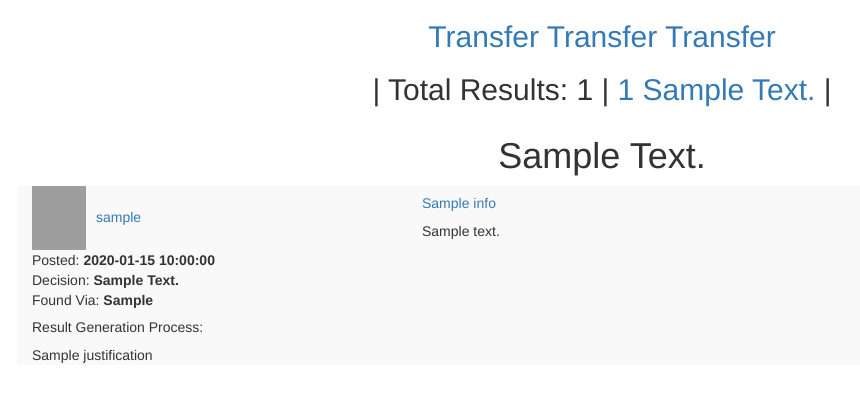
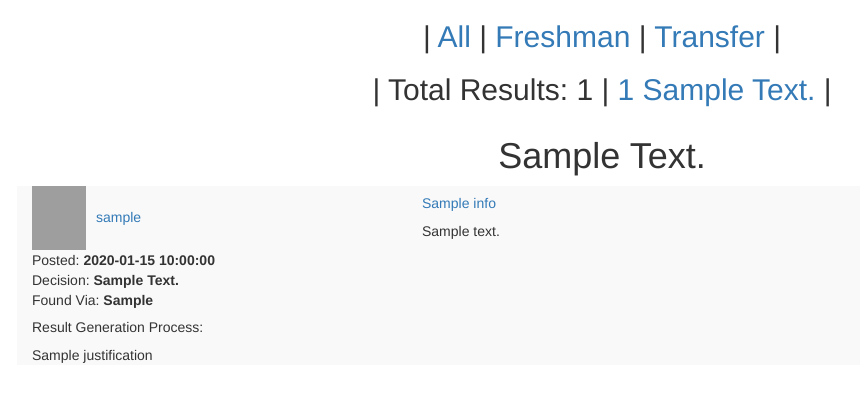
Before and after one commit to theriley106/IvyBound, a Flask app: template templates/results.html in a window 1280 px wide. Shown: the top 402 px of the page, without its empty margins (38-898 px from the left). Run offline with Flask 2, Linux system fonts and the light colour scheme; the template is opened without the code that fills it: most values are stand-ins (such as "Sample title", 1, 10 or a date in 2020); parts of the project's set-up code (start-up, migrations or seed data) failed here and were passed over; some libraries are stand-ins or nearby versions; grey boxes are pictures that could not be loaded.

Commit message:
Fixed template

```diff
--- a/templates/results.html
+++ b/templates/results.html
@@ -64,9 +64,7 @@ function topFunction() {
 <body>
 
 <center><h2>
-<a href="?type=transfer">Transfer</a>
-<a href="?type=freshman">Transfer</a>
-<a href="?type=all">Transfer</a>
+| <a href="?type=all">All</a> | <a href="?type=freshman">Freshman</a> | <a href="?type=transfer">Transfer</a> |
 </h2></center>
 
 <center><h2>| Total Results: {{resultCount}} |
```
